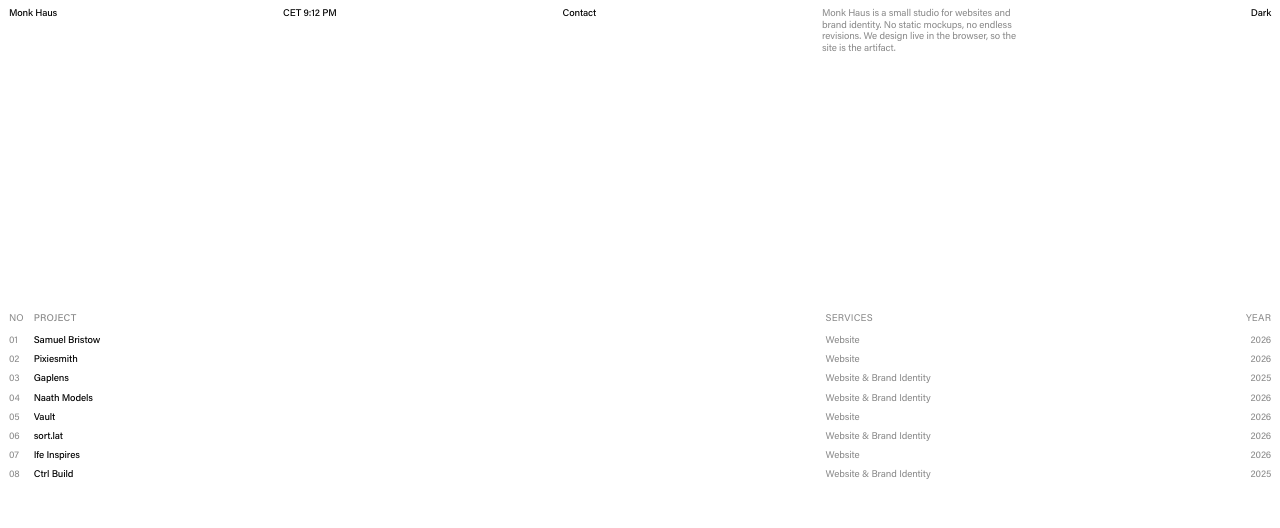
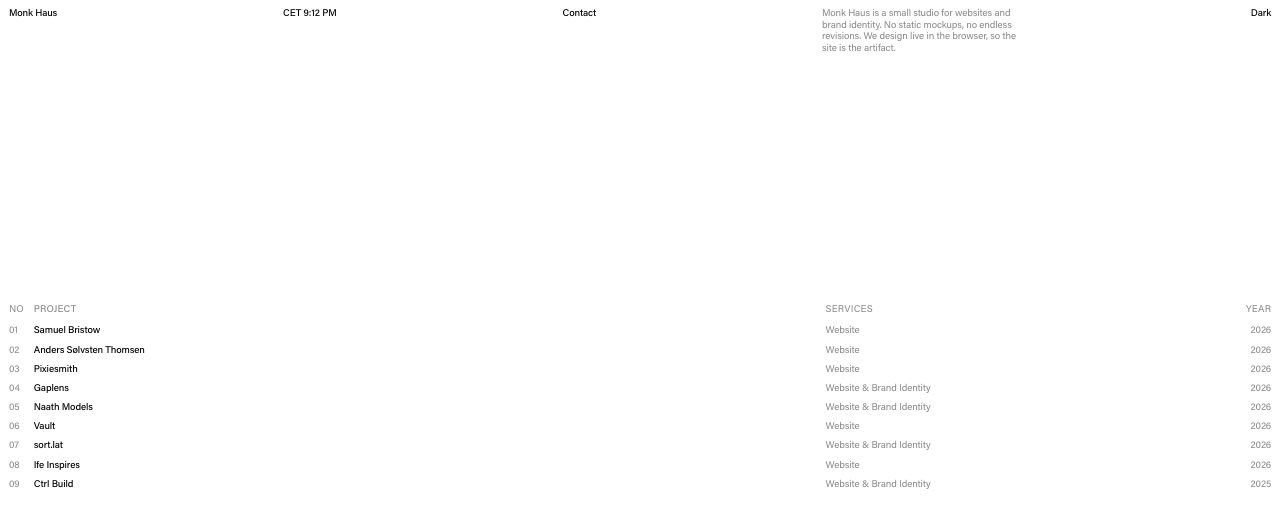
Before and after one commit to monk-haus/monk, a Next.js app: page / in a window 1280 px wide. Shown: the top 528 px of the page. Built offline with nearby package versions, Linux system fonts and the light colour scheme.

Commit message:
Update work.ts

```diff
--- a/app/work.ts
+++ b/app/work.ts
@@ -7,8 +7,9 @@
 
 export const work: WorkItem[] = [
   { title: "Samuel Bristow", url: "https://samuelbristow.com", services: "Website", year: "2026" },
+  { title: "Anders Sølvsten Thomsen", url: "https://anderssoelvstenthomsen.com", services: "Website", year: "2026" },
   { title: "Pixiesmith", url: "https://pixiesmith.studio", services: "Website", year: "2026" },
-  { title: "Gaplens", url: "https://gaplens.com", services: "Website & Brand Identity", year: "2025" },
+  { title: "Gaplens", url: "https://gaplens.com", services: "Website & Brand Identity", year: "2026" },
   { title: "Naath Models", url: "https://naathmodels.com", services: "Website & Brand Identity", year: "2026" },
   { title: "Vault", url: "https://thevaulthq.io", services: "Website", year: "2026" },
   { title: "sort.lat", url: "https://sort.lat", services: "Website & Brand Identity", year: "2026" },
```
